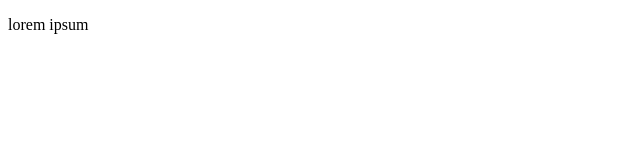
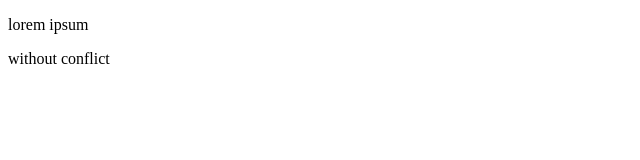
Before and after one commit to psh2135/test, a plain HTML site: page index.html in a window 1280 px wide. Shown: the full height of the page, 0-640 px from the left. Drawn offline with Linux system fonts and the light colour scheme.

Commit message:
add paragraph

```diff
--- a/index.html
+++ b/index.html
@@ -6,6 +6,8 @@
     <title>Document</title>
 </head>
 <body>
-    <p>lorem ipsum</p>
+    <p>lorem ipsum </p>
+
+    <p>without conflict</p>
 </body>
 </html>
```
